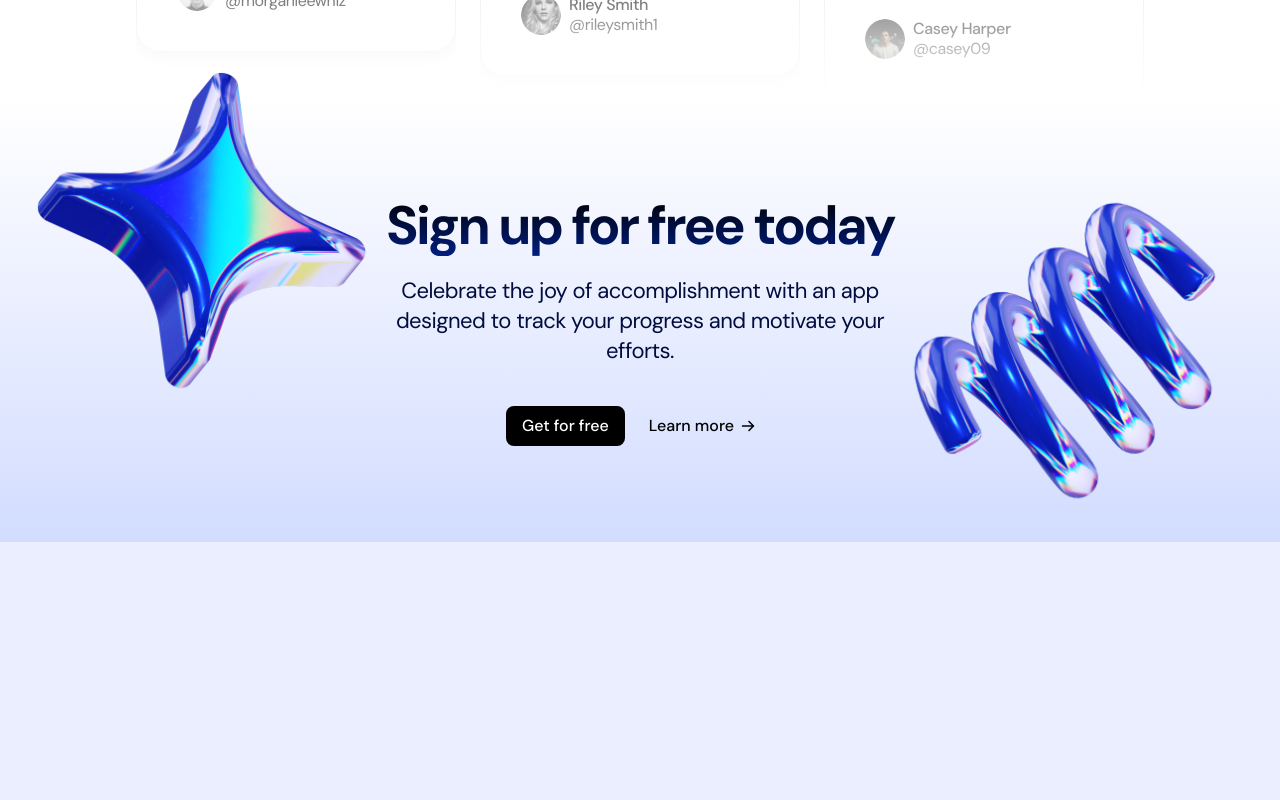
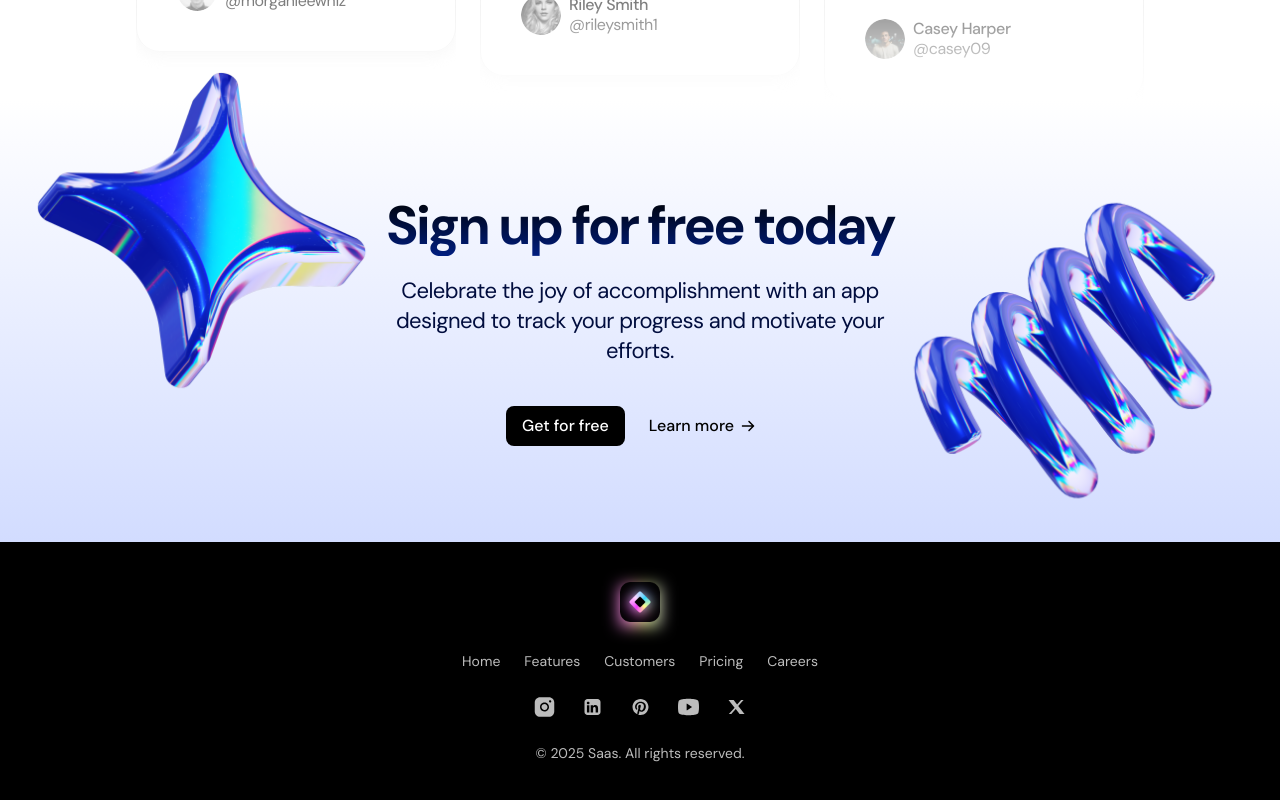
Before and after one commit to MaheshMoholkar/landing-page-one, a Next.js app: page / in a window 1280 px wide. Shown: the part 4101-4901 px from the top of the page. Before the commit the page ends 4643 px from the top, so only its background shows below. Built offline with nearby package versions, Linux system fonts and the light colour scheme.

Commit message:
add footer

```diff
--- a/src/app/page.tsx
+++ b/src/app/page.tsx
@@ -5,6 +5,7 @@ import { LogoTicker } from "@/sections/LogoTicker";
 import { Pricing } from "@/sections/Pricing";
 import { ProductShowcase } from "@/sections/ProductShowcase";
 import { Testimonials } from "@/sections/Testimonials";
+import { Footer } from "@/sections/Footer";
 
 export default function Home() {
   return (
@@ -16,6 +17,7 @@ export default function Home() {
       <Pricing />
       <Testimonials />
       <CallToAction />
+      <Footer />
     </>
   );
 }
--- a/src/sections/CallToAction.tsx
+++ b/src/sections/CallToAction.tsx
@@ -5,7 +5,7 @@ import Image from "next/image";
 
 export const CallToAction = () => {
   return (
-    <section className="bg-gradient-to-b from-white to-[#D2DCFF] py-24">
+    <section className="bg-gradient-to-b from-white to-[#D2DCFF] py-24 overflow-x-clip">
       <div className="container">
         <div className="section-heading relative">
           <h2 className="section-title">Sign up for free today</h2>
--- a/src/sections/Footer.tsx
+++ b/src/sections/Footer.tsx
@@ -1,3 +1,34 @@
+import Image from "next/image";
+import logo from "@/assets/logosaas.png";
+import SocialInstagram from "@/assets/social-insta.svg";
+import SocialLinkedin from "@/assets/social-linkedin.svg";
+import SocialPinterest from "@/assets/social-pin.svg";
+import SocialYoutube from "@/assets/social-youtube.svg";
+import SocialX from "@/assets/social-x.svg";
+
 export const Footer = () => {
-  return null;
+  return (
+    <footer className="bg-black text-[#BCBCBC] text-sm py-10 text-center">
+      <div className="container">
+        <div className="inline-flex relative before:content-[''] before:top-1 before:bottom-0 before:blur before:absolute before:w-full before:h-full before:bg-[linear-gradient(to_right,#F87BFF,#FB92CF,#FFDD9B,#C2F081,#F2D8FE)]">
+          <Image src={logo} alt="Logo" height={40} className="relative" />
+        </div>
+        <nav className="flex flex-col md:flex-row md:justify-center gap-6 mt-6">
+          <a href="#">Home</a>
+          <a href="#">Features</a>
+          <a href="#">Customers</a>
+          <a href="#">Pricing</a>
+          <a href="#">Careers</a>
+        </nav>
+        <div className="flex justify-center gap-6 mt-6">
+          <SocialInstagram />
+          <SocialLinkedin />
+          <SocialPinterest />
+          <SocialYoutube />
+          <SocialX />
+        </div>
+        <p className="mt-6">&copy; 2025 Saas. All rights reserved.</p>
+      </div>
+    </footer>
+  );
 };
```
